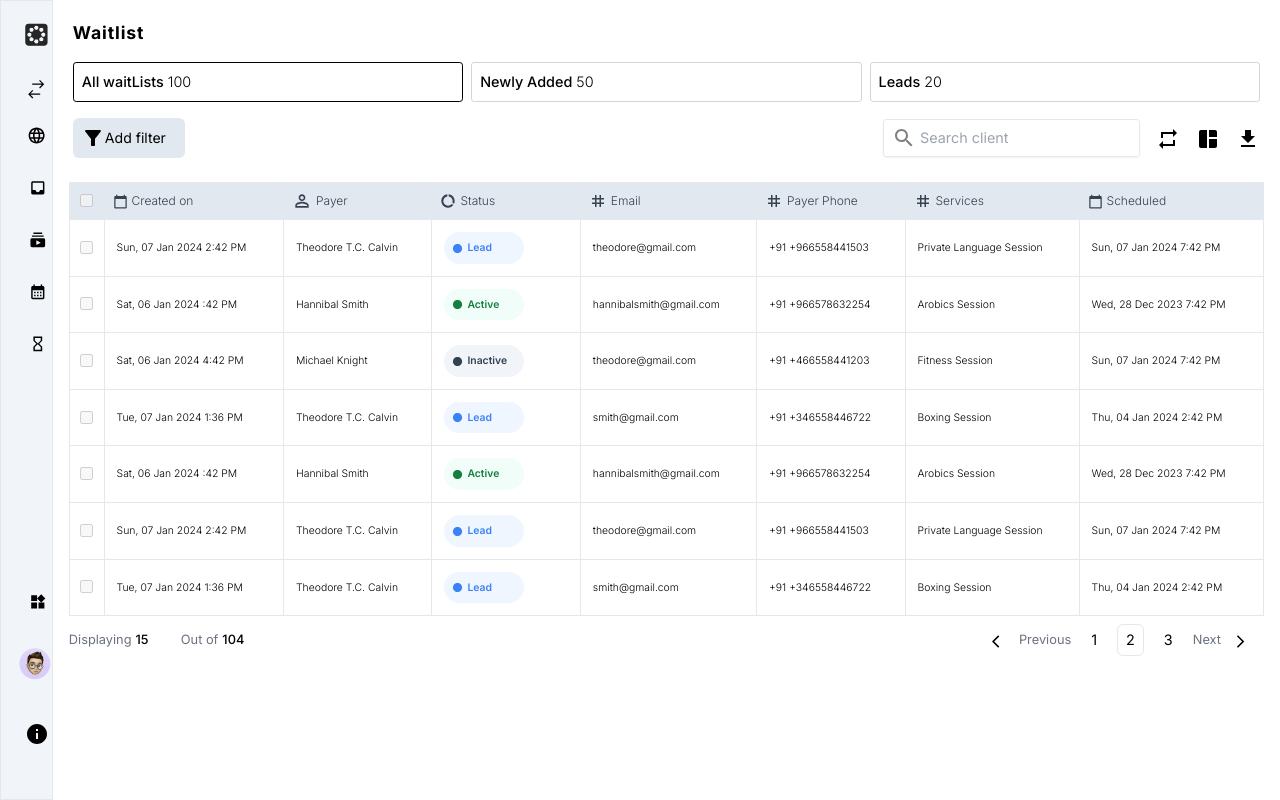
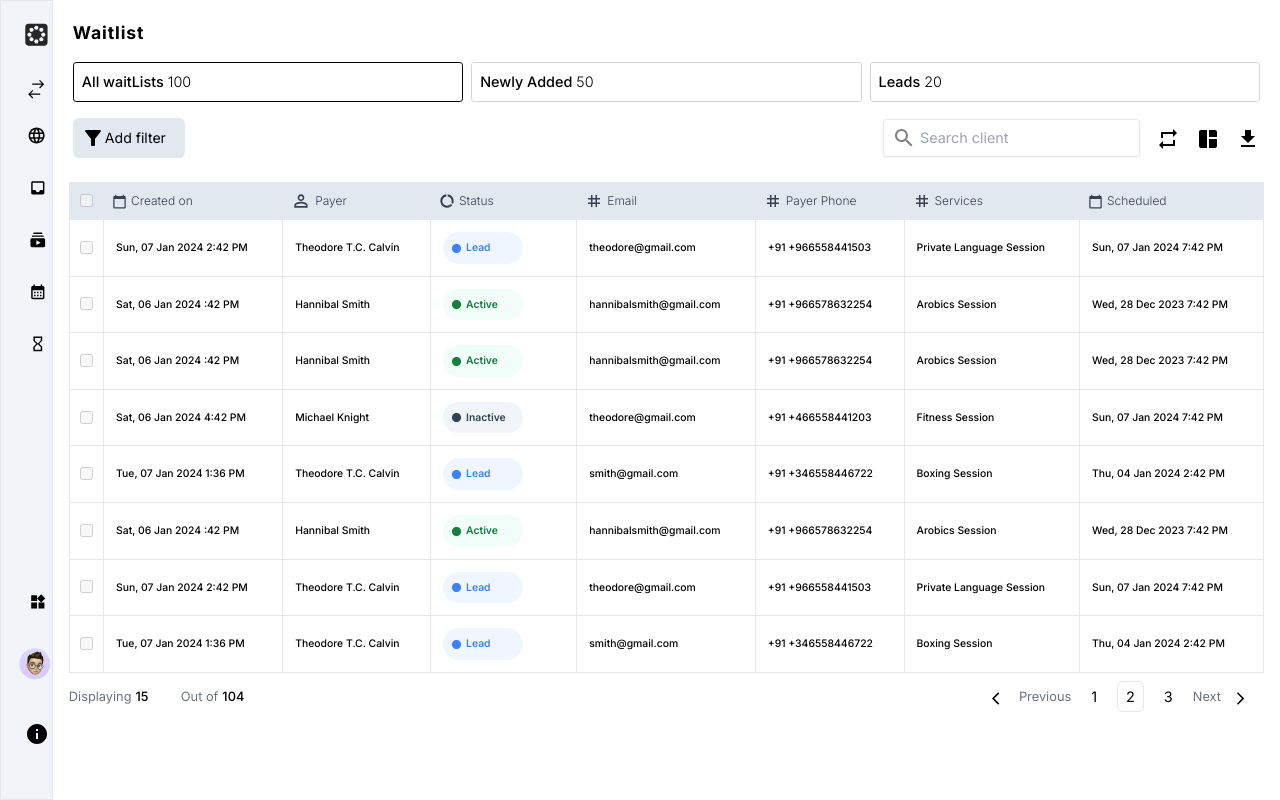
Before and after one commit to Labeebct/OMNIFY-NEXT-JS, a Next.js app: page / in a window 1280 px wide. Built offline with nearby package versions, Linux system fonts and the light colour scheme.

Commit message:
added some table datas

```diff
--- a/app/components/Table.jsx
+++ b/app/components/Table.jsx
@@ -64,26 +64,26 @@ const Table = ({ tableData }) => {
             <th>
               <input type="checkbox" disabled />
             </th>
-            <td className="font-light text-[.65rem] text-black p-3 border">
+            <td className="font-medium text-[.65rem] text-black p-3 border">
               {data.createOn}
             </td>
-            <td className="font-light text-[.65rem] text-black p-3 border">
+            <td className="font-medium text-[.65rem] text-black p-3 border">
               {data.payer}
             </td>
-            <td className="font-light text-[.65rem] text-black p-3 border">
+            <td className="font-medium text-[.65rem] text-black p-3 border">
               {/* //Status component for change color according to colors */}
               <DataStatus status={data.status} />
             </td>
-            <td className="font-light text-[.65rem] text-black p-3 border">
+            <td className="font-medium text-[.65rem] text-black p-3 border">
               {data.email}
             </td>
-            <td className="font-light text-[.65rem] text-black p-3 border">
+            <td className="font-medium text-[.65rem] text-black p-3 border">
               {data.payerPhone}
             </td>
-            <td className="font-light text-[.65rem] text-black p-3 border">
+            <td className="font-medium text-[.65rem] text-black p-3 border">
               {data.services}
             </td>
-            <td className="font-light text-[.65rem] text-black p-3 border">
+            <td className="font-medium text-[.65rem] text-black p-3 border">
               {data.Scheduled}
             </td>
           </tr>
--- a/app/pages/_dashboard/DashBoard.jsx
+++ b/app/pages/_dashboard/DashBoard.jsx
@@ -18,6 +18,15 @@ const DashBoard = () => {
       payerPhone: "+91 +966558441503",
       services: "Private Language Session",
       Scheduled: "Sun, 07 Jan 2024 7:42 PM",
+    },
+    {
+      createOn: "Sat, 06 Jan 2024 :42 PM",
+      payer: "Hannibal Smith",
+      status: "Active",
+      email: "hannibalsmith@gmail.com",
+      payerPhone: "+91 +966578632254",
+      services: "Arobics Session",
+      Scheduled: "Wed, 28 Dec 2023 7:42 PM",
     },
     {
       createOn: "Sat, 06 Jan 2024 :42 PM",
```
